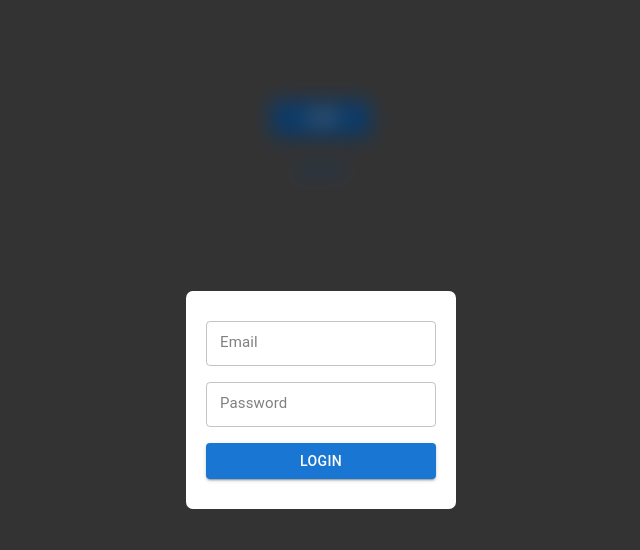
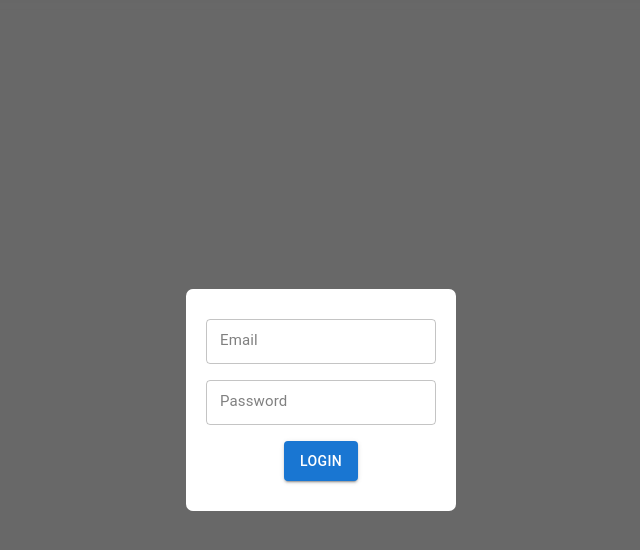
Before and after one commit to ratan2020cs131/blinkchat, a Next.js app in the folder frontend/: page / in a window 1280 px wide. Shown: the top 550 px of the page, without its empty margins (319-959 px from the left). Built offline with nearby package versions, Linux system fonts and the light colour scheme.

Commit message:
loader added and session setted up

```diff
--- a/frontend/assets/index.js
+++ b/frontend/assets/index.js
@@ -1,5 +1,7 @@
 import Plane from './plane.svg'
+import Loader from './loader.svg'
 
 export {
-    Plane
+    Plane,
+    Loader
 }
--- a/frontend/src/app/globals.css
+++ b/frontend/src/app/globals.css
@@ -4,6 +4,6 @@
 body{
   padding: 0;
   margin: 0;
-  background-color:rgb(104, 103, 103);
+  background-color:#d0d0d0;
   font-family: "Open Sans", sans-serif;
 }
--- a/frontend/src/app/page.js
+++ b/frontend/src/app/page.js
@@ -7,7 +7,7 @@ import Login from "@/components/Login";
 export default function Page() {
   const [openLogin, setOpenLogin] = useState(false);
   useEffect(() => {
-    const token = window.localStorage.getItem('token');
+    const token = window.sessionStorage.getItem('token');
     if (token === null) {
       setOpenLogin(true)
     } else {
@@ -19,7 +19,7 @@ export default function Page() {
   return (
     <main className={styles.main}>
       <Home />
-      {openLogin && <Login open={openLogin} setOpen={setOpenLogin} />}
+      <Login open={openLogin} setOpen={setOpenLogin} />
     </main>
   );
 }
--- a/frontend/src/components/Home.jsx
+++ b/frontend/src/components/Home.jsx
@@ -1,10 +1,12 @@
 'use client'
-import { Button, Stack } from '@mui/material';
+import { Button, Stack, Typography } from '@mui/material';
 import React, { useState } from 'react';
 import RoomIdModal from './RoomIdModal';
 import { useRouter } from 'next/navigation';
+import { useSelector } from 'react-redux';
 
 const Home = () => {
+    const auth = useSelector(state => state.auth)
     const router = useRouter();
     const [openModal, setModal] = useState(false);
     const handleClose = () => setModal(false);
@@ -21,6 +23,9 @@ const Home = () => {
 
     return (
         <Stack sx={{ height: '100%', width: '100%', alignItems: 'center', paddingTop: '100px' }} spacing={2}>
+            {auth.isAuth &&
+                <>
+                    <Typography sx={{ textWrap: 'wrap', textAlign: 'center', fontSize: '25px', color: '#4CBB17', fontWeight: 700 }}>Welcome! Ratan</Typography>
                     <Button
                         variant={'contained'}
                         sx={{ width: '100px', fontWeight: 700 }}
@@ -36,6 +41,8 @@ const Home = () => {
                         Create
                     </Button>
                     {openModal && <RoomIdModal close={handleClose} open={openModal} />}
+                </>
+            }
         </Stack>
     )
 }
--- a/frontend/src/components/Login.jsx
+++ b/frontend/src/components/Login.jsx
@@ -4,6 +4,9 @@ import { Button, Modal, Stack, TextField, Typography } from '@mui/material';
 import TextInput from './StyledInput';
 import { useDispatch, useSelector } from 'react-redux';
 import { login } from '@/redux/feature/auth/authSlice';
+import toast, { Toaster } from 'react-hot-toast';
+import { Loader } from '../../assets';
+import Image from 'next/image';
 
 const Login = ({ open, setOpen }) => {
     const handleClose = () => setOpen(false);
@@ -19,8 +22,13 @@ const Login = ({ open, setOpen }) => {
     useEffect(() => {
         console.log(auth);
         if (auth.isAuth) {
-            handleClose();
+            toast.success('Login Successfull', {
+                duration: 16000,
+                position: 'top-center',
+            })
+            var timeout = setTimeout(() => handleClose(), 1600);
         }
+        return () => clearTimeout(timeout)
     }, [auth])
 
     return (
@@ -41,7 +49,7 @@ const Login = ({ open, setOpen }) => {
                 padding: '30px 20px'
             }}
             >
-                <Stack spacing={2}>
+                <Stack spacing={2} sx={{ alignItems: 'center', flexDirection: 'column' }}>
                     <TextInput
                         type='email'
                         label='Email'
@@ -66,19 +74,38 @@ const Login = ({ open, setOpen }) => {
                         value={password}
                         onChange={(e) => setPassword(e.target.value)}
                     />
+                    {auth.isLogging &&
+                        <Image src={Loader} alt="...loading" style={{ height: '40px' }} />
+                    }
+                    {!auth.isAuth && !auth.isLogging &&
                         <Button variant='contained'
                             onClick={handleSubmit}
+                            sx={{ height: '40px' }}
                         >
                             LOGIN
                         </Button>
+                    }
 
-                    {auth.loginError && <Typography
+                    {auth.loginError &&
+                        <Stack>
+                            <Typography
                                 sx={{
                                     textAlign: 'center',
                                     color: 'tomato'
                                 }}
-                    >{auth.loginError}</Typography>}
+                            >{auth.loginError}</Typography>
+                            <Typography
+                                sx={{
+                                    textAlign: 'center',
+                                    fontSize: '13px',
+                                    color: 'tomato'
+                                }}>
+                                Check email and password
+                            </Typography>
                         </Stack>
+                    }
+                </Stack>
+                <Toaster />
             </Stack>
         </Modal>
     )
--- a/frontend/src/redux/feature/auth/authApi.js
+++ b/frontend/src/redux/feature/auth/authApi.js
@@ -6,7 +6,7 @@ const login = async (data) => {
         console.log('Login api data: ', data);
         const res = await axios.post(`${BASE_AUTH}/login`, data)
         console.log('Login api response: ', res.data);
-        window.localStorage.setItem('token', res.data.token)
+        window.sessionStorage.setItem('token', res.data.token)
         return res.data;
     } catch (error) {
         console.log('Login api error: ', error.message);
--- a/frontend/src/utils/axiosInterceptor.js
+++ b/frontend/src/utils/axiosInterceptor.js
@@ -3,7 +3,7 @@ import axios from 'axios';
 const axiosInterceptor = axios.create({});
 
 axiosInterceptor.interceptors.request.use((config) => {
-    const token = window.localStorage.getItem('token');
+    const token = window.sessionStorage.getItem('token')
     if (token) {
         config.headers.Authorization = `${token}`;
     }
```
Also changed, not shown: frontend/assets/loader.svg (added). Lines whose indentation alone changed are shown as unchanged.
